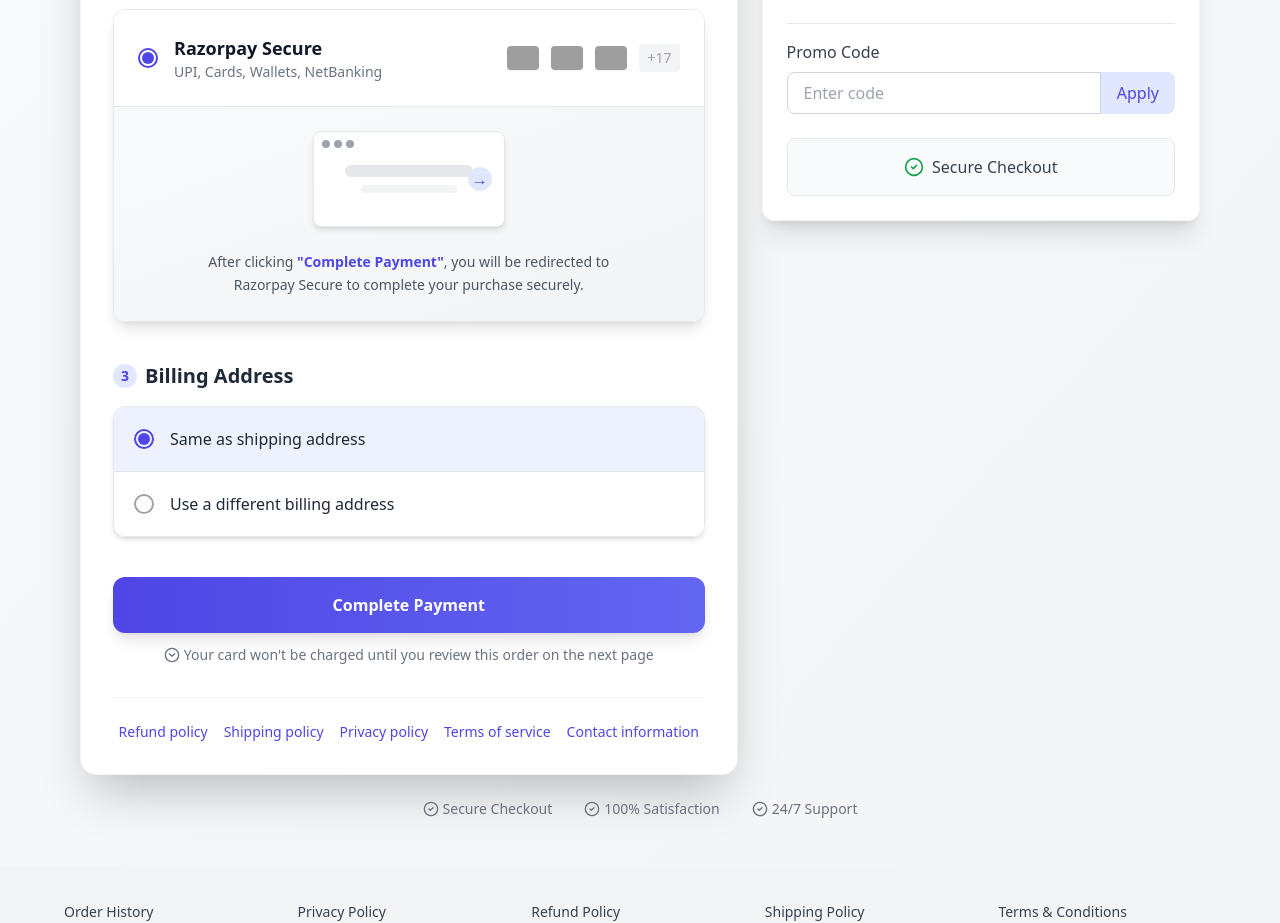
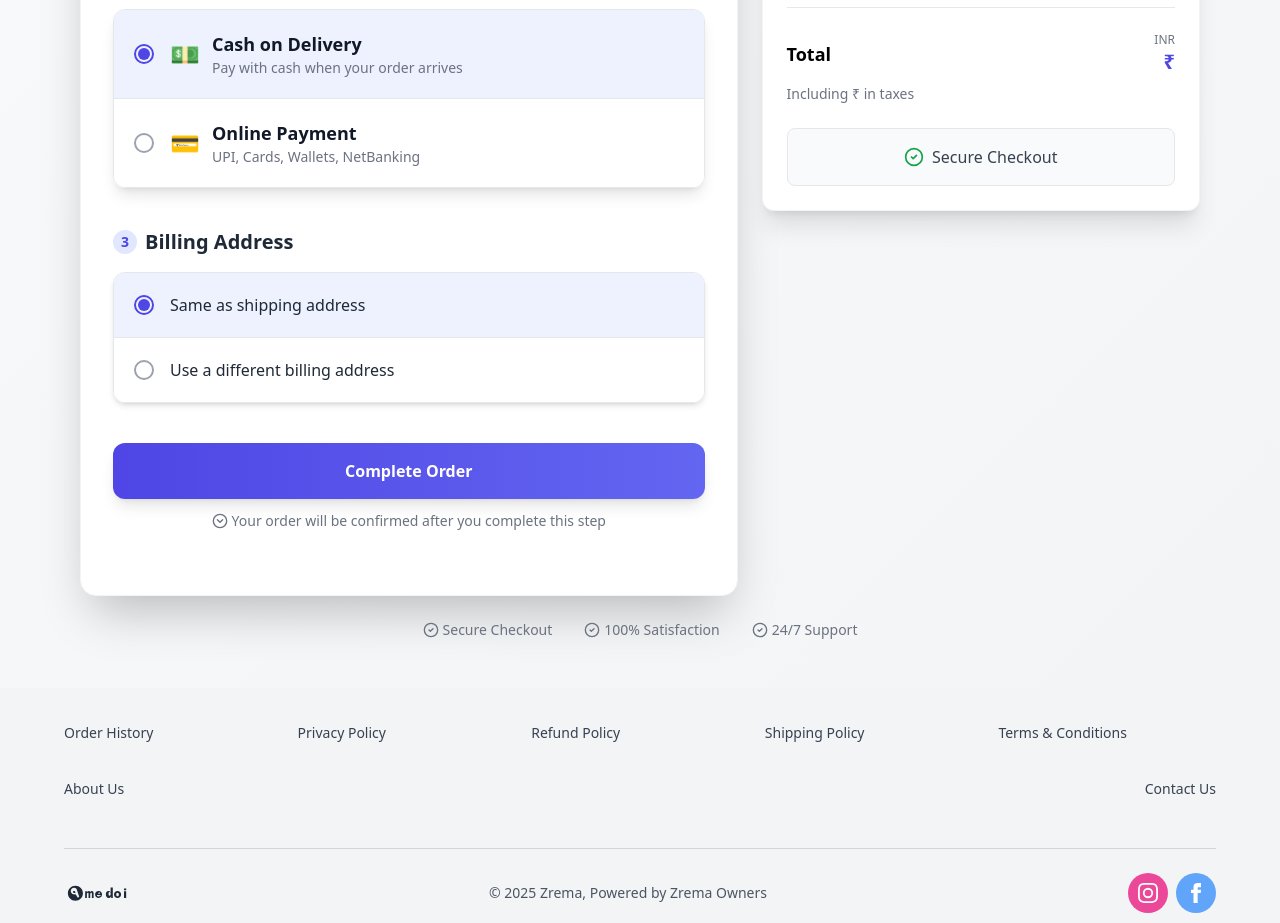
Before and after one commit to pushpraj9889/zrema-website, a React (Vite) app: page /Order in a window 1280 px wide. Shown: the part 610-1533 px from the top of the page. Built offline with nearby package versions, Linux system fonts and the light colour scheme; grey boxes are pictures that could not be loaded.

Commit message:
payment methods completed

```diff
--- a/src/components/footerSection.tsx
+++ b/src/components/footerSection.tsx
@@ -112,7 +112,12 @@ export default function QazmiFooter() {
         </div>
         <div className="mt-4 md:mt-0">
           <div className="flex space-x-2">
-            <div className="w-10 h-10 rounded-full bg-pink-500 flex items-center justify-center text-white">
+            <a
+              href="https://www.instagram.com/_zrema/"
+              target="_blank"
+              rel="noopener noreferrer"
+              className="w-10 h-10 rounded-full bg-pink-500 flex items-center justify-center text-white"
+            >
               <svg
                 width="20"
                 height="20"
@@ -122,7 +127,7 @@ export default function QazmiFooter() {
                 <path d="M12 2.163c3.204 0 3.584.012 4.85.07 3.252.148 4.771 1.691 4.919 4.919.058 1.265.069 1.645.069 4.849 0 3.205-.012 3.584-.069 4.849-.149 3.225-1.664 4.771-4.919 4.919-1.266.058-1.644.07-4.85.07-3.204 0-3.584-.012-4.849-.07-3.26-.149-4.771-1.699-4.919-4.92-.058-1.265-.07-1.644-.07-4.849 0-3.204.013-3.583.07-4.849.149-3.227 1.664-4.771 4.919-4.919 1.266-.057 1.645-.069 4.849-.069zM12 0C8.741 0 8.333.014 7.053.072 2.695.272.273 2.69.073 7.052.014 8.333 0 8.741 0 12c0 3.259.014 3.668.072 4.948.2 4.358 2.618 6.78 6.98 6.98C8.333 23.986 8.741 24 12 24c3.259 0 3.668-.014 4.948-.072 4.354-.2 6.782-2.618 6.979-6.98.059-1.28.073-1.689.073-4.948 0-3.259-.014-3.667-.072-4.947-.196-4.354-2.617-6.78-6.979-6.98C15.668.014 15.259 0 12 0z" />
                 <path d="M12 5.838a6.162 6.162 0 1 0 0 12.324 6.162 6.162 0 0 0 0-12.324zM12 16a4 4 0 1 1 0-8 4 4 0 0 1 0 8z" />
               </svg>
-            </div>
+            </a>
             <div className="w-10 h-10 rounded-full bg-blue-400 flex items-center justify-center text-white">
               <svg
                 width="20"
--- a/src/components/imageSlider.jsx
+++ b/src/components/imageSlider.jsx
@@ -12,7 +12,7 @@ const ImageSlider = ({ images }) => {
   };
 
   return (
-    <div className="relative w-full max-w-4xl mx-auto overflow-hidden  ">
+    <div className="relative w-full max-w-4xl mx-auto overflow-hidden px-5 ">
       <img
         src={images[currentIndex]}
         alt={`Slide ${currentIndex}`}
--- a/src/components/testimonials.jsx
+++ b/src/components/testimonials.jsx
@@ -6,21 +6,21 @@ export default function QazmiTestimonials() {
     {
       id: 1,
       quote:
-        "Qazmi's Chinarkari kurtis are simply stunning. The intricate details and comfortable fabric make them my go-to choice for both casual and festive occasions.",
+        "Zrema's Chinarkari kurtis are simply stunning. The intricate details and comfortable fabric make them my go-to choice for both casual and festive occasions.",
       author: "Priya S.",
       rating: 5,
     },
     {
       id: 2,
       quote:
-        "I fell in love with Qazmi's A-line kurtis. They offer the perfect blend of style and comfort, making me feel effortlessly chic every time I wear one.",
+        "I fell in love with Zrema's A-line kurtis. They offer the perfect blend of style and comfort, making me feel effortlessly chic every time I wear one.",
       author: "Aisha M.",
       rating: 5,
     },
     {
       id: 3,
       quote:
-        "Qazmi's kaftans are a game-changer! They are not just stylish but also incredibly comfortable. Perfect for when I want to look elegant without compromising on comfort.",
+        "Zrema's kaftans are a game-changer! They are not just stylish but also incredibly comfortable. Perfect for when I want to look elegant without compromising on comfort.",
       author: "Neha R.",
       rating: 5,
     },
--- a/src/components/zremaBestsellers.jsx
+++ b/src/components/zremaBestsellers.jsx
@@ -81,10 +81,10 @@ export default function QazmiBestsellers() {
     <section className="w-full max-w-7xl mx-auto px-4 py-8 md:py-12">
       <div className="text-center mb-8">
         <h2 className="text-xl md:text-4xl font-bold text-gray-800 mb-2">
-          Discover Qazmi's Timeless Bestsellers
+          Discover Zrema's Timeless Bestsellers
         </h2>
         <p className="text-black-400 text-sm md:text-lg font-bold">
-          Experience the elegance and craftsmanship of Qazmi's most beloved
+          Experience the elegance and craftsmanship of Zrema's most beloved
           pieces
         </p>
       </div>
--- a/src/pages/contact/index.jsx
+++ b/src/pages/contact/index.jsx
@@ -155,7 +155,7 @@ export default function Contact() {
             <div className="bg-black text-white p-6 rounded">
               <h3 className="text-xl font-semibold mb-4">Contact Us</h3>
               <a
-                href="mailto:support@qazmi.in"
+                href="mailto:support@Zrema.in"
                 className="flex items-center bg-white text-black p-3 hover:bg-gray-100 rounded mb-3"
               >
                 <svg
@@ -172,7 +172,7 @@ export default function Contact() {
                     d="M3 8l7.89 5.26a2 2 0 002.22 0L21 8M5 19h14a2 2 0 002-2V7a2 2 0 00-2-2H5a2 2 0 00-2 2v10a2 2 0 002 2z"
                   ></path>
                 </svg>
-                support@qazmi.in
+                info@zrema.in
               </a>
               <a
                 href="https://wa.me/yournumber"
@@ -192,7 +192,7 @@ export default function Contact() {
 
             {/* Qazmi Location */}
             <div className="bg-black text-white p-6 rounded">
-              <h3 className="text-xl font-semibold mb-3">Qazmi</h3>
+              <h3 className="text-xl font-semibold mb-3">Zrema</h3>
               <p className="mb-1">Sector 100, 004</p>
               <p className="mb-3">201303 Noida</p>
               <p className="mb-1">
--- a/src/pages/order/Order.jsx
+++ b/src/pages/order/Order.jsx
@@ -3,30 +3,11 @@ import { useSelector } from "react-redux";
 import axios from "axios";
 import AddressBillingFields from "../../components/addressBillingFeilds";
 
-// POST - /order/create
-
-// Auth Token - pass auth token in headers as Bearer
-// Body {
-//   "products" : [
-//     {
-//       "_id" : "6803bbf765e310ba7e95e3d4",
-//       "quantity" : 1
-//     },
-//     {
-//       "_id" : "6804dd4bdc55878c30baca26",
-//       "quantity" : 2
-//     }
-//   ],
-//   "shipping_address" : "Bangalore",
-//   "shipping_pincode" : "753001",
-//   "total_amount" : 1800,
-//   "payment_type" : "cod"    // cod / online
-// }
-
 export default function Order() {
   const [billingAddressOption, setBillingAddressOption] = useState("same");
   const [userDetailsdata, setUserDetails] = useState({});
   const [loading, setLoading] = useState(false);
+  const [paymentMethod, setPaymentMethod] = useState("cod"); // Default to COD
   const { cart = [] } = useSelector((store) => store?.product || { cart: [] });
   console.log("billingAddressOption", billingAddressOption);
 
@@ -34,28 +15,15 @@ export default function Order() {
     (store) => store?.userDetailsReducer || { userDetails: {} }
   );
   const token = userDetails?.token;
-  console.log("gettalfdjklsj", token);
-  // const products = cart.map((item) => ({
-  //   _id: item._id,
-  //   quantity: item.quantity,
-  // }));
-  // console.log("userDetails", userDetails);
-
-  // useSelector((store) => console.log("gettingthe error", products));
-
   // Calculate order totals
   const { subtotal, taxes, total } = useMemo(() => {
     const subtotalValue = cart.reduce(
       (sum, item) => sum + item.mrp * (item.quantity || 1),
       0
     );
-    // const taxesValue = subtotalValue * 0.08; // Assuming 8% tax rate
-    // const totalValue = subtotalValue + taxesValue;
 
     return {
       subtotal: subtotalValue,
-      // taxes: taxesValue,
-      // total: totalValue,
     };
   }, [cart]);
 
@@ -63,7 +31,7 @@ export default function Order() {
     setUserDetails(formData);
   };
   const handlePayment = () => {
-    const data = setLoading(true);
+    setLoading(true);
     setTimeout(async () => {
       try {
         const response = await axios.post(
@@ -73,7 +41,7 @@ export default function Order() {
             shipping_address: userDetails?.address,
             shipping_pincode: userDetails?.pincode,
             total_amount: 1800,
-            payment_type: "cod",
+            payment_type: paymentMethod, // Use the selected payment method
           },
           {
             headers: {
@@ -84,7 +52,14 @@ export default function Order() {
 
         if (response?.data) {
           setLoading(false);
-          // Optional: navigate or show success message
+          // If payment method is online, you could redirect to payment gateway here
+          if (paymentMethod === "online") {
+            // Redirect logic or show payment options would go here
+            alert("Redirecting to payment gateway...");
+          } else {
+            // For COD, just show success
+            alert("Order placed successfully with Cash on Delivery!");
+          }
         }
       } catch (error) {
         console.error("Order creation failed:", error);
@@ -179,7 +154,7 @@ export default function Order() {
             </div>
           </div>
 
-          {/* Payment Method */}
+          {/* Payment Method Selection */}
           <div className="mb-10">
             <h2 className="text-xl font-semibold mb-4 flex items-center">
               <div className="w-6 h-6 rounded-full bg-indigo-100 flex items-center justify-center mr-2">
@@ -217,15 +192,82 @@ export default function Order() {
                   strokeLinejoin="round"
                 />
               </svg>
-              All transactions are secure and encrypted
+              Choose your preferred payment method
             </p>
 
+            <div className="border border-gray-200 rounded-xl overflow-hidden shadow-lg mb-6">
+              {/* COD Option */}
+              <div
+                className={`p-5 flex items-center cursor-pointer transition-all duration-200 ${
+                  paymentMethod === "cod"
+                    ? "bg-indigo-50"
+                    : "bg-white hover:bg-gray-50"
+                }`}
+                onClick={() => setPaymentMethod("cod")}
+              >
+                <div
+                  className={`w-5 h-5 rounded-full border-2 ${
+                    paymentMethod === "cod"
+                      ? "border-indigo-600"
+                      : "border-gray-400"
+                  } flex items-center justify-center mr-4 transition-all duration-200`}
+                >
+                  {paymentMethod === "cod" && (
+                    <div className="w-3 h-3 bg-indigo-600 rounded-full"></div>
+                  )}
+                </div>
+                <div className="flex items-center flex-1">
+                  <div className="text-2xl mr-3">💵</div>
+                  <div>
+                    <div className="text-lg font-semibold text-gray-900">
+                      Cash on Delivery
+                    </div>
+                    <div className="text-sm text-gray-500">
+                      Pay with cash when your order arrives
+                    </div>
+                  </div>
+                </div>
+              </div>
+
+              {/* Online Payment Option */}
+              <div
+                className={`p-5 flex items-center cursor-pointer transition-all duration-200 border-t border-gray-200 ${
+                  paymentMethod === "online"
+                    ? "bg-indigo-50"
+                    : "bg-white hover:bg-gray-50"
+                }`}
+                onClick={() => setPaymentMethod("online")}
+              >
+                <div
+                  className={`w-5 h-5 rounded-full border-2 ${
+                    paymentMethod === "online"
+                      ? "border-indigo-600"
+                      : "border-gray-400"
+                  } flex items-center justify-center mr-4 transition-all duration-200`}
+                >
+                  {paymentMethod === "online" && (
+                    <div className="w-3 h-3 bg-indigo-600 rounded-full"></div>
+                  )}
+                </div>
+                <div className="flex items-center flex-1">
+                  <div className="text-2xl mr-3">💳</div>
+                  <div>
+                    <div className="text-lg font-semibold text-gray-900">
+                      Online Payment
+                    </div>
+                    <div className="text-sm text-gray-500">
+                      UPI, Cards, Wallets, NetBanking
+                    </div>
+                  </div>
+                </div>
+              </div>
+            </div>
+
+            {/* Show Razorpay details only when online payment is selected */}
+            {paymentMethod === "online" && (
               <div className="border border-gray-200 rounded-xl overflow-hidden shadow-lg transition-all duration-300 hover:shadow-xl">
                 <div className="p-6 flex flex-col md:flex-row items-start md:items-center justify-between bg-white gap-4">
                   <div className="flex items-center">
-                  <div className="w-5 h-5 rounded-full border-2 border-indigo-600 flex items-center justify-center mr-4">
-                    <div className="w-3 h-3 bg-indigo-600 rounded-full"></div>
-                  </div>
                     <div>
                       <div className="text-lg font-semibold text-gray-900">
                         Razorpay Secure
@@ -282,6 +324,7 @@ export default function Order() {
                   </p>
                 </div>
               </div>
+            )}
           </div>
 
           {/* Billing Address */}
@@ -376,7 +419,7 @@ export default function Order() {
                   Processing...
                 </>
               ) : (
-                "Complete Payment"
+                `Complete ${paymentMethod === "online" ? "Payment" : "Order"}`
               )}
             </button>
             <div className="mt-3 flex items-center justify-center text-gray-500 text-sm">
@@ -401,28 +444,10 @@ export default function Order() {
                   strokeLinejoin="round"
                 />
               </svg>
-              Your card won't be charged until you review this order on the next
-              page
+              {paymentMethod === "cod"
+                ? "Your order will be confirmed after you complete this step"
+                : "Your card won't be charged until you review this order on the next page"}
             </div>
-          </div>
-
-          {/* Footer Links */}
-          <div className="flex flex-wrap gap-4 text-sm text-indigo-600 justify-center border-t border-gray-100 pt-6">
-            {[
-              "Refund policy",
-              "Shipping policy",
-              "Privacy policy",
-              "Terms of service",
-              "Contact information",
-            ].map((link, idx) => (
-              <a
-                key={idx}
-                href="#"
-                className="hover:underline hover:text-indigo-800 transition-colors duration-200"
-              >
-                {link}
-              </a>
-            ))}
           </div>
         </div>
 
@@ -442,6 +467,21 @@ export default function Order() {
             {userDetails?.landmark}
             {userDetails?.pincode}
           </h2>
+
+          {/* Payment Method Summary */}
+          <div className="mb-6 pb-4 border-b border-gray-200">
+            <h2 className="text-lg font-semibold mb-2">Payment Method</h2>
+            <div className="flex items-center">
+              <div className="text-xl mr-2">
+                {paymentMethod === "cod" ? "💵" : "💳"}
+              </div>
+              <div className="font-medium">
+                {paymentMethod === "cod"
+                  ? "Cash on Delivery"
+                  : "Online Payment"}
+              </div>
+            </div>
+          </div>
 
           {/* Cart Items */}
           <div className="space-y-4 mb-6">
@@ -528,23 +568,6 @@ export default function Order() {
             </div>
             <div className="text-gray-500 text-sm">
               Including ₹{taxes?.toLocaleString("en-IN")} in taxes
-            </div>
-          </div>
-
-          {/* Promo Code */}
-          <div className="mb-6 pt-4 border-t border-gray-200">
-            <label className="block text-gray-700 font-medium mb-2">
-              Promo Code
-            </label>
-            <div className="flex">
-              <input
-                type="text"
-                className="flex-1 border border-gray-300 rounded-l-lg px-4 py-2 focus:outline-none focus:ring-2 focus:ring-indigo-500 focus:border-indigo-500"
-                placeholder="Enter code"
-              />
-              <button className="bg-indigo-100 text-indigo-600 font-medium px-4 py-2 rounded-r-lg hover:bg-indigo-200 transition-colors">
-                Apply
-              </button>
             </div>
           </div>
 
--- a/src/pages/refundPolicy/index.jsx
+++ b/src/pages/refundPolicy/index.jsx
@@ -87,7 +87,7 @@ export default function RefundPolicy() {
 
         <div className="bg-blue-50 border-l-4 border-blue-500 p-4 mb-6">
           <p className="text-blue-700">
-            We encourage our customers to try the outfit within 14 days of
+            We encourage our customers to try the outfit within 7 days of
             receiving it.
           </p>
         </div>
@@ -104,14 +104,14 @@ export default function RefundPolicy() {
             href="mailto:support@zrema.in"
             className="mt-2 inline-block text-indigo-600 hover:text-indigo-800 font-medium"
           >
-            support@Zrema.in
+            info@zrema.in
           </a>
         </div>
       </div>
 
       <div className="bg-gray-50 px-6 py-4 border-t border-gray-200 text-center">
         <p className="text-sm text-gray-600">
-          © 2025 Zrema Fashions Pvt Ltd. All rights reserved.
+          © 2025 M S A SHAH CREATIONS. All rights reserved.
         </p>
       </div>
     </div>
```
Also changed, not shown: src/components/commonProductModal.jsx (+19 -15 lines), src/pages/privacyPolicy/index.jsx (+7 -7 lines), src/pages/shippingPolicy/index.jsx (+4 -4 lines), src/pages/terms&Conditions/index.jsx (+8 -8 lines). Lines whose indentation alone changed are shown as unchanged.
